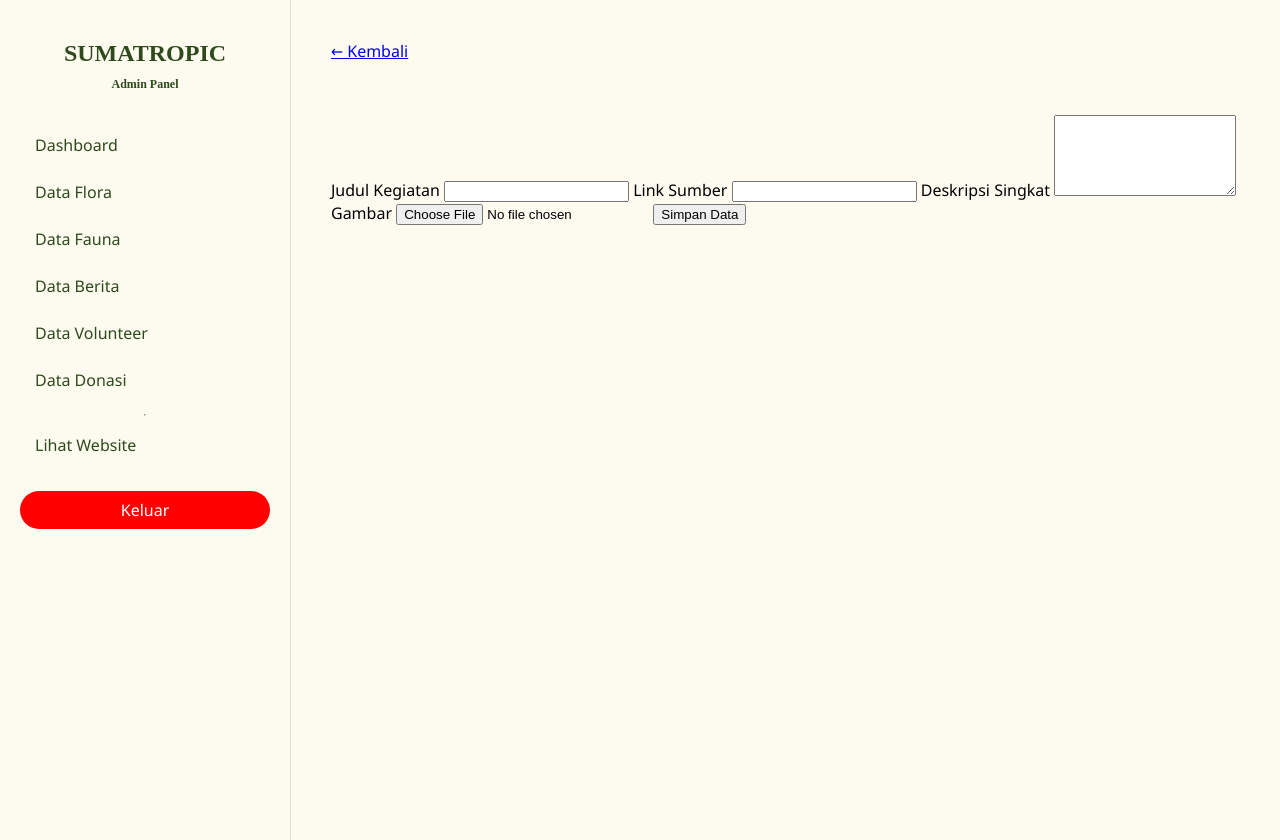
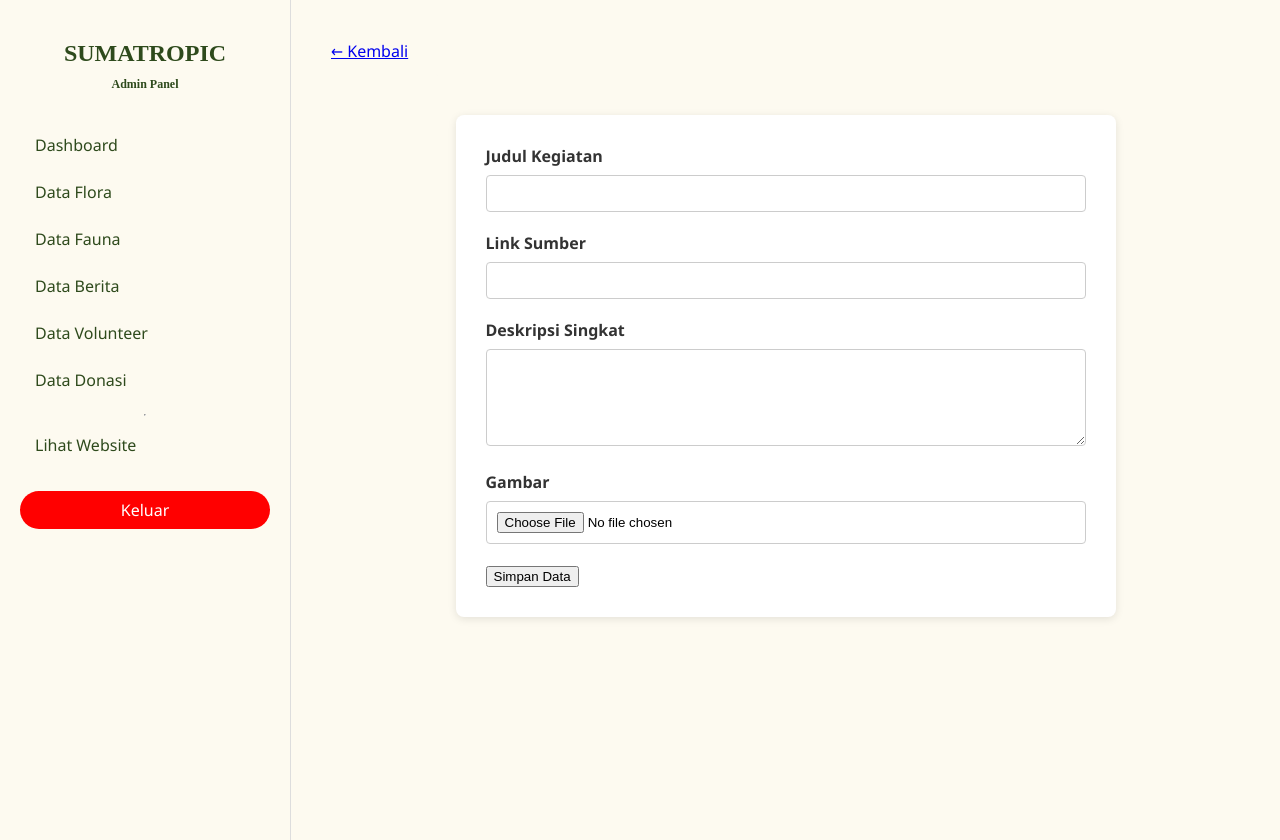
Before and after one commit to CodeByOnion/Sumatropic-praktikum-pemweb, a PHP site: page /actions/tambah_volunteer.php in a window 1280 px wide. Run offline with PHP 8.4, Linux system fonts and the light colour scheme; a user stored in the database is signed in.

Commit message:
benerin db

```diff
--- a/actions/tambah_volunteer.php
+++ b/actions/tambah_volunteer.php
@@ -105,6 +105,39 @@ if (isset($_POST['simpan'])) {
     <meta charset="UTF-8">
     <title><?= $is_edit ? 'Edit Volunteer' : 'Tambah Volunteer'; ?></title>
     <link rel="stylesheet" href="../assets/css/styledashboard.css">
+    <style>
+        .form-box {
+            background: white;
+            padding: 30px;
+            border-radius: 8px;
+            box-shadow: 0 2px 8px rgba(0, 0, 0, 0.1);
+            max-width: 600px;
+            margin: 0 auto;
+        }
+
+        input,
+        textarea,
+        select {
+            width: 100%;
+            padding: 10px;
+            margin: 8px 0 20px 0;
+            border: 1px solid #ccc;
+            border-radius: 4px;
+            box-sizing: border-box;
+        }
+
+        label {
+            font-weight: bold;
+            color: #333;
+        }
+
+        .preview {
+            margin-bottom: 15px;
+            border: 1px solid #ddd;
+            padding: 5px;
+            width: 100px;
+        }
+    </style>
 </head>
 
 <body>
--- a/database.sql
+++ b/database.sql
@@ -69,4 +69,4 @@ CREATE TABLE donate(
 
 -- 6. Insert Akun Admin (Password: admin123)
 INSERT INTO users (username, email, password, role)
-VALUES ('Admin', 'admin@sumatropic.com', 'admin 123', 'admin');
+VALUES ('Admin', 'admin@sumatropic.com', '$2y$10$jh3SNdlVuJhs90OOm9R.9OnARj422Vwlmi1asNFYLQX/SE38OMsWq', 'admin');
```
